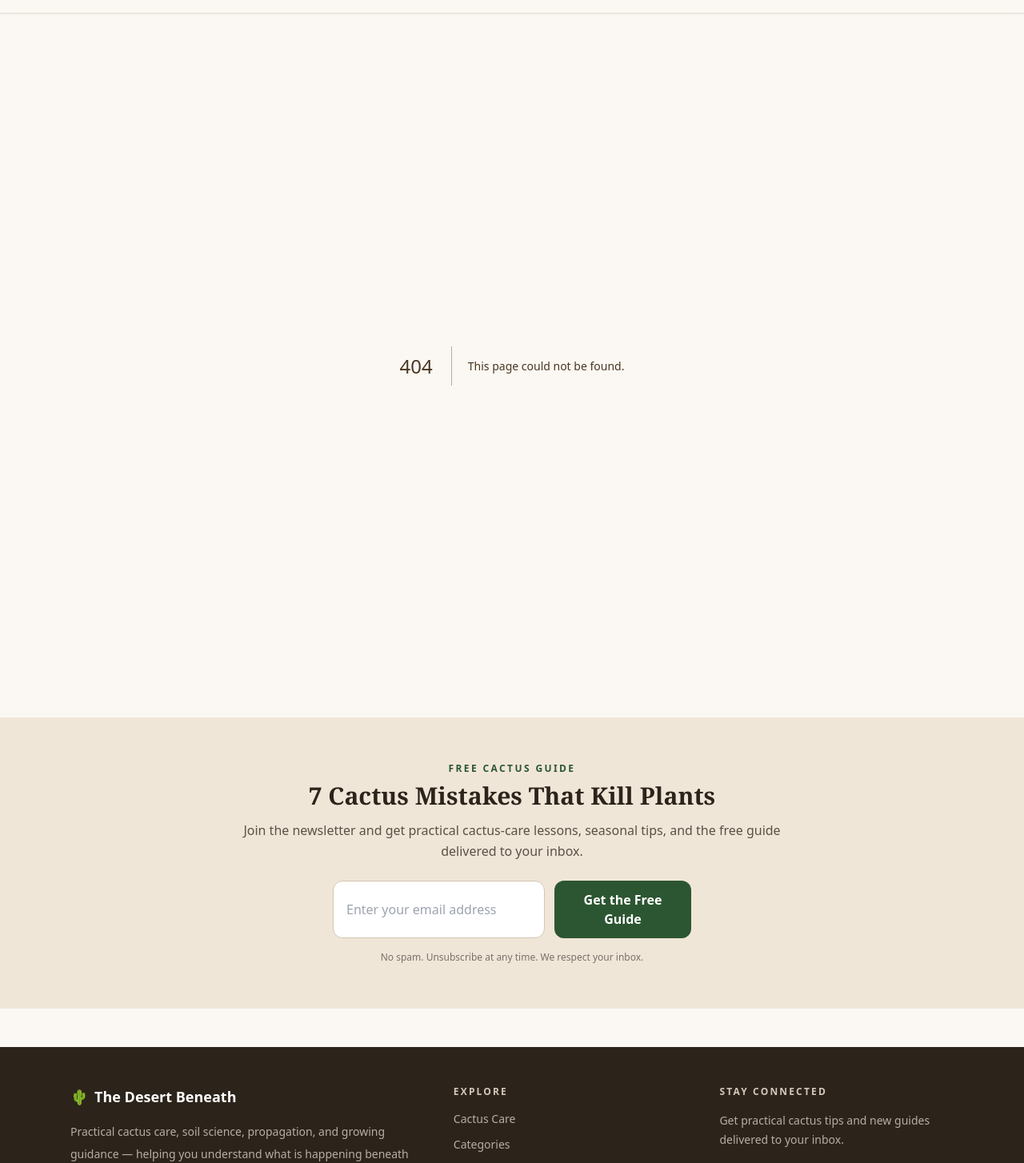
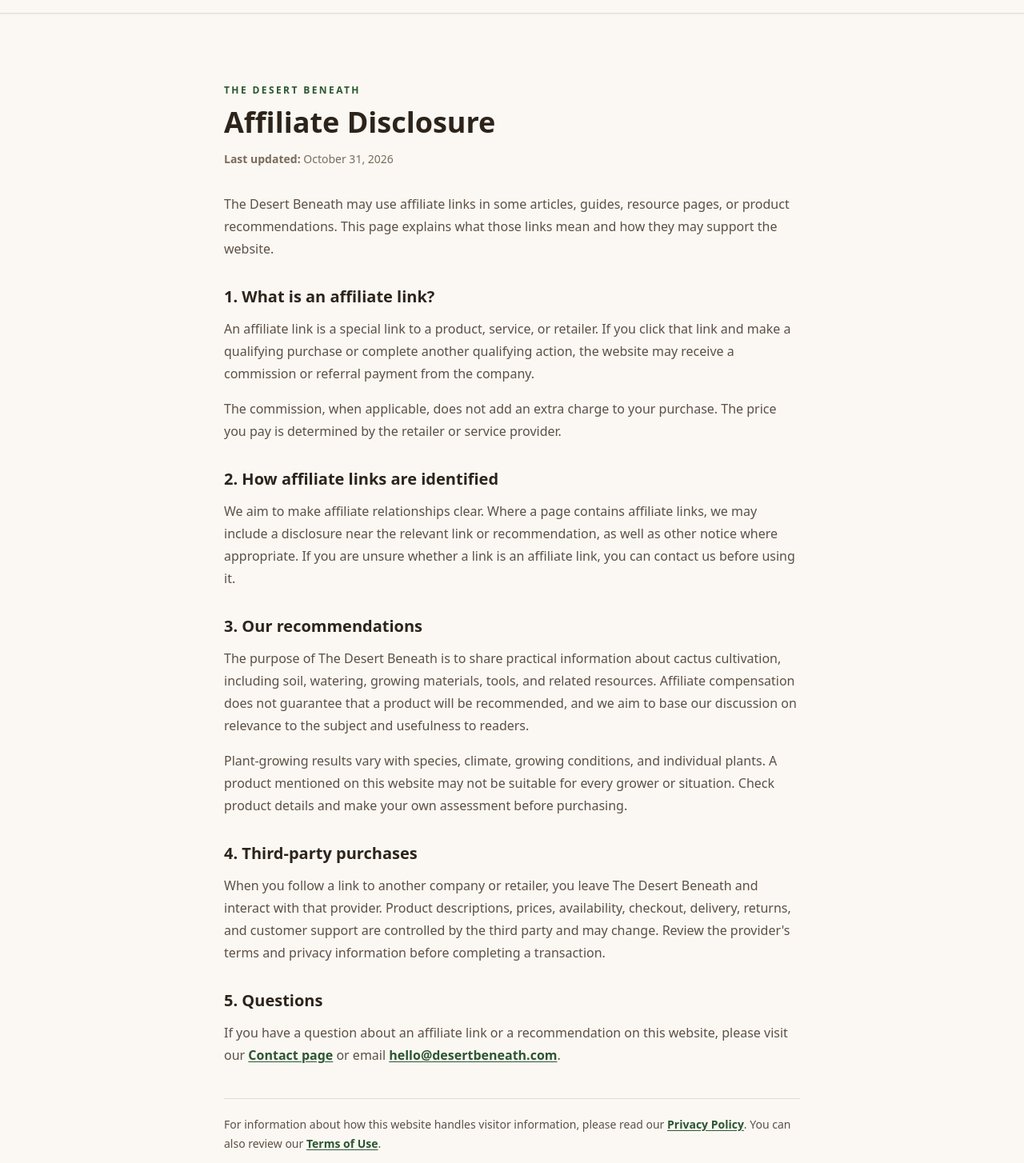
Before and after one commit to valdo-tech-pro/desert-beneath, a Next.js app: page /affiliate-disclosure in a window 1280 px wide. Before the commit this address had no page. Shown: the part 56-1510 px from the top of the page at 80% size. Built offline with nearby package versions, Linux system fonts and the light colour scheme.

Commit message:
Add affiliate disclosure page

```diff
--- /dev/null
+++ b/app/affiliate-disclosure/page.tsx
@@ -0,0 +1,79 @@
+import type { Metadata } from 'next'
+import Link from 'next/link'
+
+export const metadata: Metadata = {
+  title: 'Affiliate Disclosure',
+  description: 'Learn how affiliate links may support The Desert Beneath and how they affect the recommendations published on the website.',
+  alternates: { canonical: '/affiliate-disclosure' },
+  openGraph: {
+    title: 'Affiliate Disclosure | The Desert Beneath',
+    description: 'How affiliate links work on The Desert Beneath.',
+    url: '/affiliate-disclosure',
+    type: 'website',
+  },
+}
+
+const sectionClass = 'mt-8'
+const headingClass = 'text-xl font-bold text-[#2c241b] mb-3'
+const paragraphClass = 'mb-4 leading-7'
+
+export default function AffiliateDisclosurePage() {
+  return (
+    <article className="mx-auto max-w-3xl px-4 py-12 sm:px-6">
+      <p className="text-xs font-bold uppercase tracking-[0.2em] text-[#2c5631]">The Desert Beneath</p>
+      <h1 className="mt-3 mb-4 text-3xl font-bold text-[#2c241b] sm:text-4xl">Affiliate Disclosure</h1>
+      <p className="mb-8 text-sm text-[#7a6b5d]"><strong>Last updated:</strong> October 31, 2026</p>
+
+      <div className="text-[#5c5046]">
+        <p className={paragraphClass}>
+          The Desert Beneath may use affiliate links in some articles, guides, resource pages, or product recommendations. This page explains what those links mean and how they may support the website.
+        </p>
+
+        <section className={sectionClass}>
+          <h2 className={headingClass}>1. What is an affiliate link?</h2>
+          <p className={paragraphClass}>
+            An affiliate link is a special link to a product, service, or retailer. If you click that link and make a qualifying purchase or complete another qualifying action, the website may receive a commission or referral payment from the company.
+          </p>
+          <p className={paragraphClass}>
+            The commission, when applicable, does not add an extra charge to your purchase. The price you pay is determined by the retailer or service provider.
+          </p>
+        </section>
+
+        <section className={sectionClass}>
+          <h2 className={headingClass}>2. How affiliate links are identified</h2>
+          <p className={paragraphClass}>
+            We aim to make affiliate relationships clear. Where a page contains affiliate links, we may include a disclosure near the relevant link or recommendation, as well as other notice where appropriate. If you are unsure whether a link is an affiliate link, you can contact us before using it.
+          </p>
+        </section>
+
+        <section className={sectionClass}>
+          <h2 className={headingClass}>3. Our recommendations</h2>
+          <p className={paragraphClass}>
+            The purpose of The Desert Beneath is to share practical information about cactus cultivation, including soil, watering, growing materials, tools, and related resources. Affiliate compensation does not guarantee that a product will be recommended, and we aim to base our discussion on relevance to the subject and usefulness to readers.
+          </p>
+          <p className={paragraphClass}>
+            Plant-growing results vary with species, climate, growing conditions, and individual plants. A product mentioned on this website may not be suitable for every grower or situation. Check product details and make your own assessment before purchasing.
+          </p>
+        </section>
+
+        <section className={sectionClass}>
+          <h2 className={headingClass}>4. Third-party purchases</h2>
+          <p className={paragraphClass}>
+            When you follow a link to another company or retailer, you leave The Desert Beneath and interact with that provider. Product descriptions, prices, availability, checkout, delivery, returns, and customer support are controlled by the third party and may change. Review the provider&apos;s terms and privacy information before completing a transaction.
+          </p>
+        </section>
+
+        <section className={sectionClass}>
+          <h2 className={headingClass}>5. Questions</h2>
+          <p className={paragraphClass}>
+            If you have a question about an affiliate link or a recommendation on this website, please visit our <Link href="/contact" className="font-semibold text-[#2c5631] underline underline-offset-2">Contact page</Link> or email <a href="mailto:hello@desertbeneath.com" className="font-semibold text-[#2c5631] underline underline-offset-2">hello@desertbeneath.com</a>.
+          </p>
+        </section>
+
+        <p className="mt-10 border-t border-[#e6dccf] pt-5 text-sm leading-6">
+          For information about how this website handles visitor information, please read our <Link href="/privacy" className="font-semibold text-[#2c5631] underline underline-offset-2">Privacy Policy</Link>. You can also review our <Link href="/terms" className="font-semibold text-[#2c5631] underline underline-offset-2">Terms of Use</Link>.
+        </p>
+      </div>
+    </article>
+  )
+}
```
